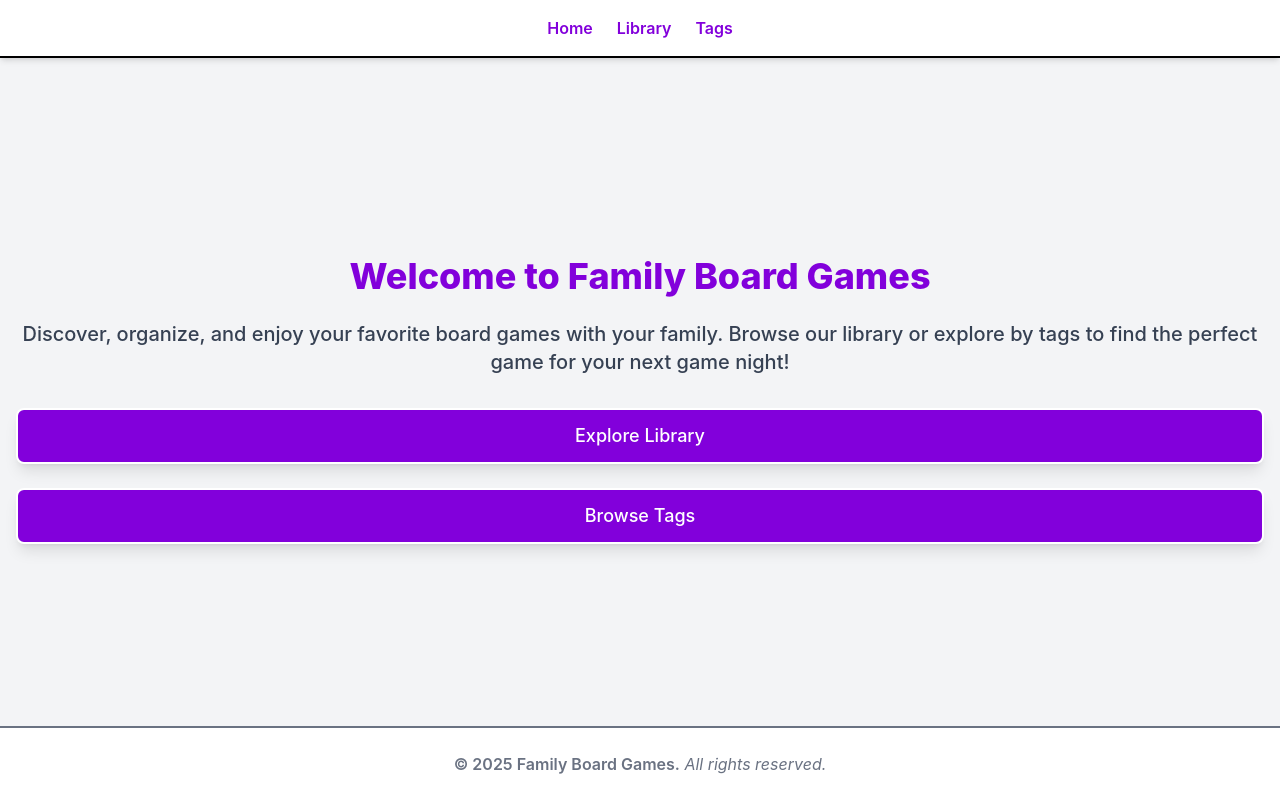
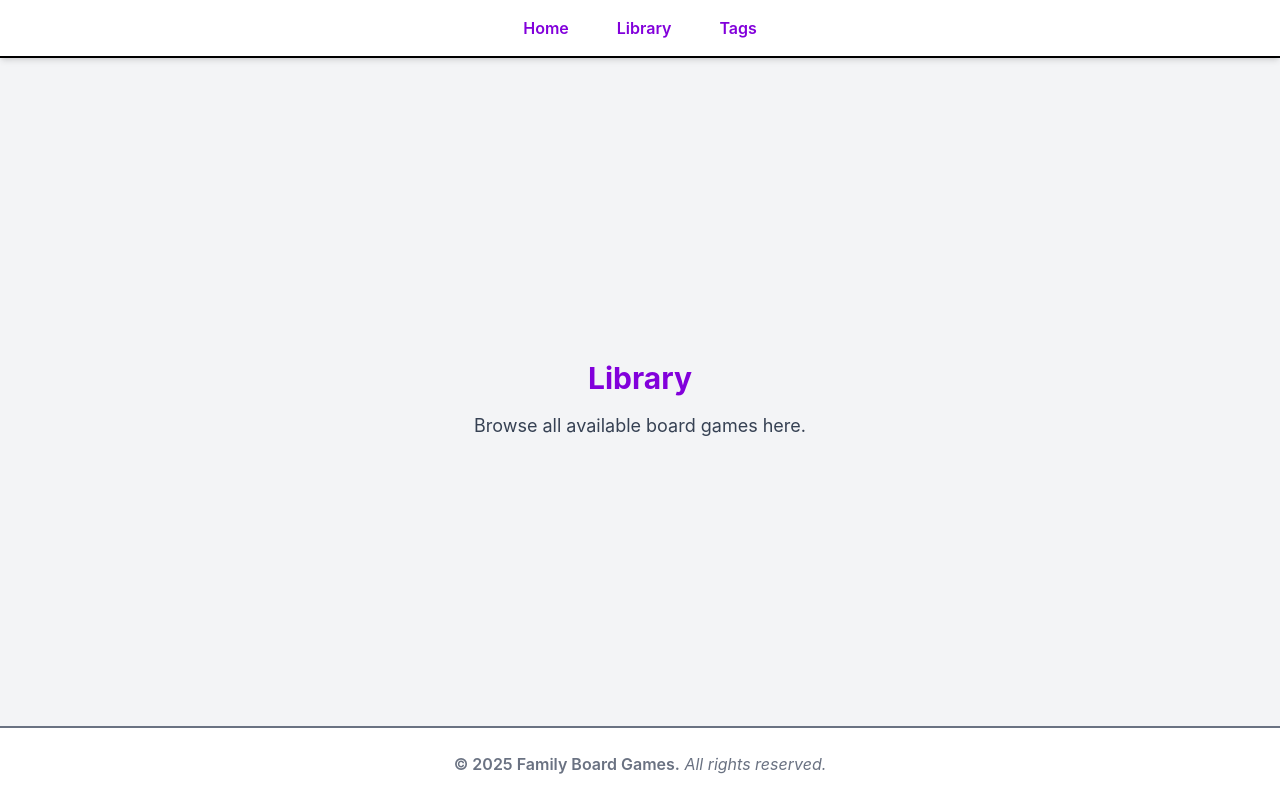
Before and after one commit to neal-thacker/board-games, a React app in the folder frontend/: page /library in a window 1280 px wide. Built offline with nearby package versions, Linux system fonts and the light colour scheme.

Commit message:
Refactor App and Home components to implement routing; enhance navigation links and layout

```diff
--- a/frontend/src/App.js
+++ b/frontend/src/App.js
@@ -1,5 +1,4 @@
 import React from 'react';
-import { Button } from 'flowbite-react';
 import { BrowserRouter as Router, Routes, Route, Link } from 'react-router-dom';
 import Home from './pages/Home';
 import Library from './pages/Library';
@@ -9,29 +8,18 @@ function App() {
   return (
     <Router>
       <div className="min-h-screen bg-gray-100 flex flex-col">
-        <nav className="w-full max-w-7xl mx-auto flex justify-center gap-6 py-4 bg-white shadow-md rounded-b-2xl border-b-2 border-purple-100 mb-4">
+        <nav className="w-full max-w-7xl mx-auto flex justify-center gap-12 py-4 bg-white shadow-md rounded-b-2xl border-b-2 border-purple-100 mb-4">
           <Link to="/" className="font-semibold text-purple-700 hover:underline">Home</Link>
           <Link to="/library" className="font-semibold text-purple-700 hover:underline">Library</Link>
           <Link to="/tags" className="font-semibold text-purple-700 hover:underline">Tags</Link>
         </nav>
-        <main className="flex flex-1 flex-col items-center justify-center text-center px-4 w-full max-w-7xl mx-auto space-y-8 md:space-y-12">
-          <h1 className="text-4xl sm:text-5xl md:text-6xl font-extrabold text-purple-700 mb-6 md:mb-8 drop-shadow-2xl">Welcome to Family Board Games</h1>
-          <p className="text-lg sm:text-xl md:text-2xl text-gray-700 mb-8 md:mb-10 max-w-7xl font-medium">Discover, organize, and enjoy your favorite board games with your family. Browse our library or explore by tags to find the perfect game for your next game night!</p>
-          <div className="flex flex-col sm:flex-row gap-6 sm:gap-8 w-full justify-center">
-            <Link
-              to="/library"
-              className="px-8 py-3 text-base sm:text-lg shadow-lg w-full sm:w-auto bg-purple-700 hover:bg-purple-800 text-white border-2 border-purple-900 transition-colors duration-200 hover:scale-105 focus:scale-105 focus:ring-4 focus:ring-purple-300 flex items-center justify-center rounded-lg font-medium"
-            >
-              Explore Library
-            </Link>
-            <Link
-              to="/tags"
-              className="px-8 py-3 text-base sm:text-lg shadow-lg w-full sm:w-auto bg-purple-700 hover:bg-purple-800 text-white border-2 border-purple-900 transition-colors duration-200 hover:scale-105 focus:scale-105 focus:ring-4 focus:ring-purple-300 flex items-center justify-center rounded-lg font-medium"
-            >
-              Browse Tags
-            </Link>
-          </div>
-        </main>
+        <div className="flex-1 w-full flex flex-col">
+          <Routes>
+            <Route path="/" element={<Home />} />
+            <Route path="/library" element={<Library />} />
+            <Route path="/tags" element={<Tags />} />
+          </Routes>
+        </div>
         <footer className="w-full max-w-7xl mx-auto text-center py-6 text-gray-500 text-base bg-white mt-auto shadow-inner rounded-t-2xl border-t-2 border-purple-100">
           <span className="font-semibold">© {new Date().getFullYear()} Family Board Games.</span> <span className="italic">All rights reserved.</span>
         </footer>
--- a/frontend/src/pages/Home.js
+++ b/frontend/src/pages/Home.js
@@ -1,12 +1,27 @@
 import React from 'react';
+import { Link } from 'react-router-dom';
 
 function Home() {
-  return (
+return (
     <main className="flex flex-1 flex-col items-center justify-center text-center px-4 w-full max-w-7xl mx-auto space-y-8 md:space-y-12">
-      <h1 className="text-4xl sm:text-5xl md:text-6xl font-extrabold text-purple-700 mb-6 md:mb-8 drop-shadow-2xl">Welcome to Family Board Games</h1>
-      <p className="text-lg sm:text-xl md:text-2xl text-gray-700 mb-8 md:mb-10 max-w-7xl font-medium">Discover, organize, and enjoy your favorite board games with your family. Browse our library or explore by tags to find the perfect game for your next game night!</p>
+        <h1 className="text-4xl sm:text-5xl md:text-6xl font-extrabold text-purple-700 mb-6 md:mb-8 drop-shadow-2xl">Welcome to Family Board Games</h1>
+        <p className="text-lg sm:text-xl md:text-2xl text-gray-700 mb-8 md:mb-10 max-w-7xl font-medium">Discover, organize, and enjoy your favorite board games with your family. Browse our library or explore by tags to find the perfect game for your next game night!</p>
+        <div className="flex flex-col sm:flex-row gap-6 sm:gap-8 w-full justify-center py-8">
+            <Link
+                    to="/library"
+                    className="px-8 py-3 text-base sm:text-lg shadow-lg w-full sm:w-auto bg-purple-700 hover:bg-purple-800 text-white border-2 border-purple-900 transition-colors duration-200 hover:scale-105 focus:scale-105 focus:ring-4 focus:ring-purple-300 flex items-center justify-center rounded-lg font-medium"
+            >
+                    Explore Library
+            </Link>
+            <Link
+                    to="/tags"
+                    className="px-8 py-3 text-base sm:text-lg shadow-lg w-full sm:w-auto bg-purple-700 hover:bg-purple-800 text-white border-2 border-purple-900 transition-colors duration-200 hover:scale-105 focus:scale-105 focus:ring-4 focus:ring-purple-300 flex items-center justify-center rounded-lg font-medium"
+            >
+                    Browse Tags
+            </Link>
+            </div>
     </main>
-  );
+);
 }
 
 export default Home;
```
